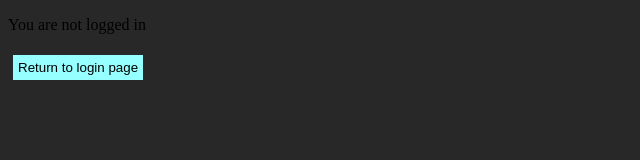
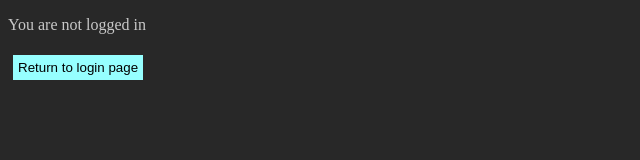
Before and after one commit to nexills/Assignment_Tracker, a plain HTML site: page frontend/dashboard.html in a window 1280 px wide. Shown: the whole page, without its empty margins (0-640 px from the left). Drawn offline with nearby package versions, Linux system fonts and the light colour scheme.

Commit message:
Minor fixes

```diff
--- a/frontend/styles/dashboard.css
+++ b/frontend/styles/dashboard.css
@@ -1,5 +1,6 @@
 body {
     background-color: rgb(40, 40, 40);
+    color: rgb(201, 201, 201);
 }
 #main {
     background-color: rgb(65, 65, 65);
```
